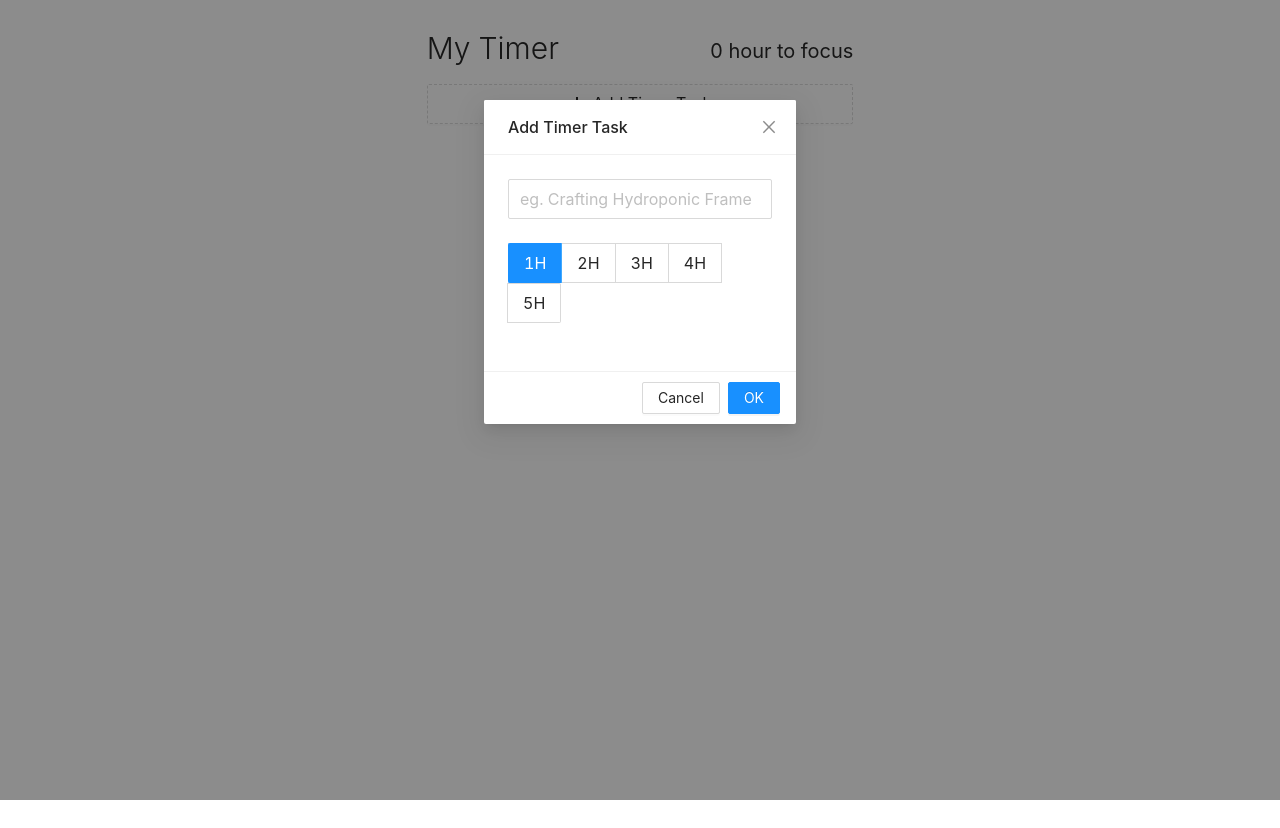
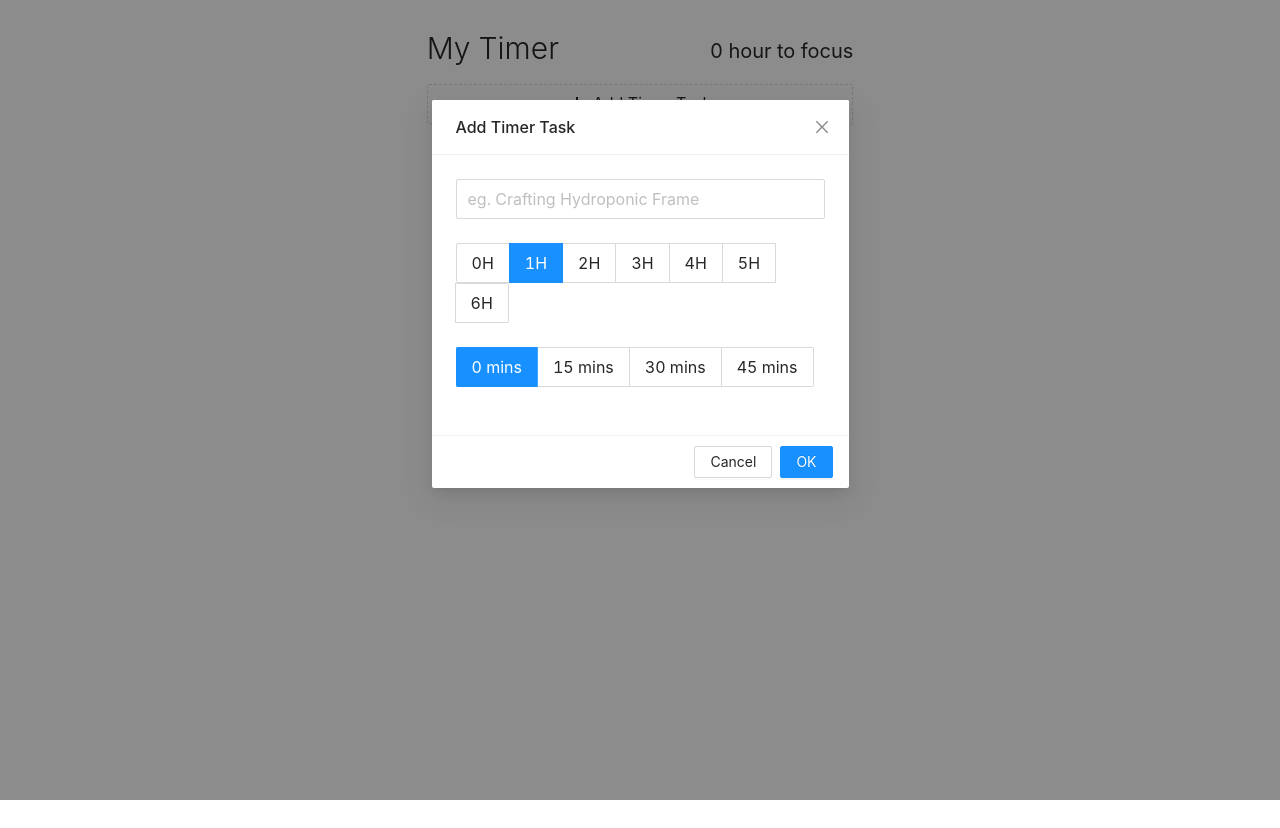
Before and after one commit to putrasurya/kaizen, a React (Create React App) app: page / in a window 1280 px wide. Both pictures are taken after a click on the button "Add Timer Task". Built offline with nearby package versions, Linux system fonts and the light colour scheme.

Commit message:
adding minutes on form

```diff
--- a/src/components/AddTask.js
+++ b/src/components/AddTask.js
@@ -12,15 +12,24 @@ function AddTask() {
   const [form] = useForm();
 
   const timeOptions = [
+    { label: "0H", value: 0 },
     { label: "1H", value: 60 * 60 * 1 },
     { label: "2H", value: 60 * 60 * 2 },
     { label: "3H", value: 60 * 60 * 3 },
     { label: "4H", value: 60 * 60 * 4 },
     { label: "5H", value: 60 * 60 * 5 },
+    { label: "6H", value: 60 * 60 * 6 },
+  ];
+
+  const timeAdditionalOptions = [
+    { label: "0 mins", value: 0 },
+    { label: "15 mins", value: 60 * 15 },
+    { label: "30 mins", value: 60 * 30 },
+    { label: "45 mins", value: 60 * 45 },
   ];
 
   const addingTask = (values) => {
-    addTask(values.title, values.seconds);
+    addTask(values.title, values.seconds + values.secondsAdditional);
     setShow(false);
     form.resetFields();
   };
@@ -39,7 +48,7 @@ function AddTask() {
       </Button>
       <Modal
         visible={show}
-        width={312}
+        width={417}
         title="Add Timer Task"
         onCancel={() => {
           setShow(false);
@@ -51,7 +60,7 @@ function AddTask() {
           form={form}
           size="large"
           onFinish={addingTask}
-          initialValues={{ seconds: 60 * 60 }}
+          initialValues={{ seconds: 60 * 60, secondsAdditional: 0 }}
         >
           <Item name="title" required={true}>
             <Input placeholder="eg. Crafting Hydroponic Frame" />
@@ -63,6 +72,13 @@ function AddTask() {
               buttonStyle="solid"
             />
           </Item>
+          <Item name="secondsAdditional" required={true}>
+            <Radio.Group
+              options={timeAdditionalOptions}
+              optionType="button"
+              buttonStyle="solid"
+            />
+          </Item>
         </Form>
       </Modal>
     </>
```
